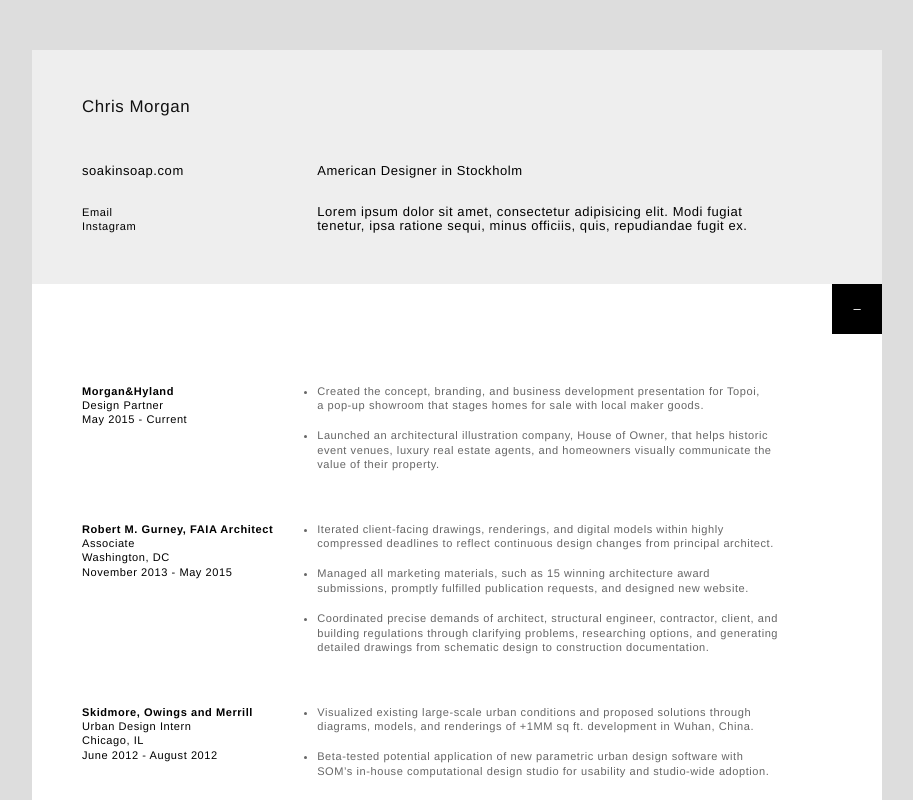
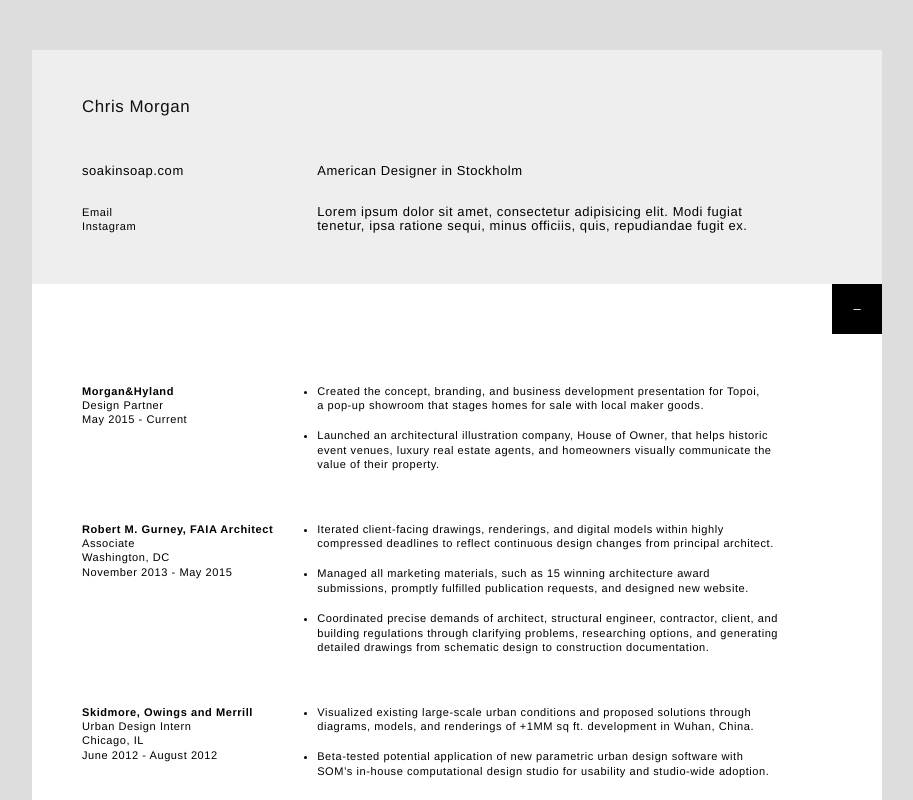
Before and after one commit to soakinsoap/soakinsoap.github.io, a website: page index.html in a window 1280 px wide. Shown: the top 800 px of the page, without its empty margins (183-1096 px from the left). Drawn offline with nearby package versions, Linux system fonts and the light colour scheme.

Commit message:
revert resume desc text to black

```diff
--- a/css/styles.css
+++ b/css/styles.css
@@ -524,7 +524,7 @@ background-color:#333;
 .text-desc {
   list-style: disc;
   text-align: left;
-  color: #666;
+  /*color: #666;*/
 }
 
 .list-space {
```
